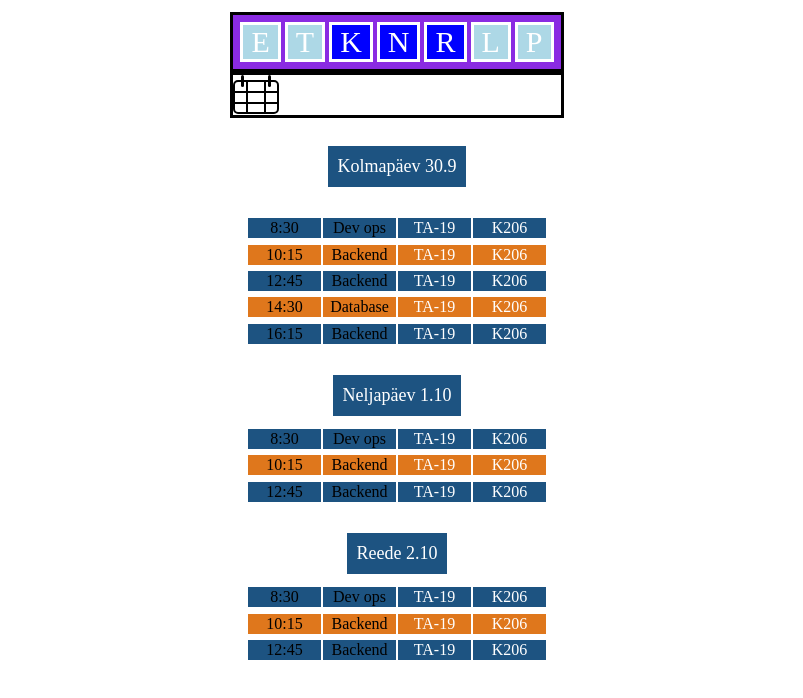
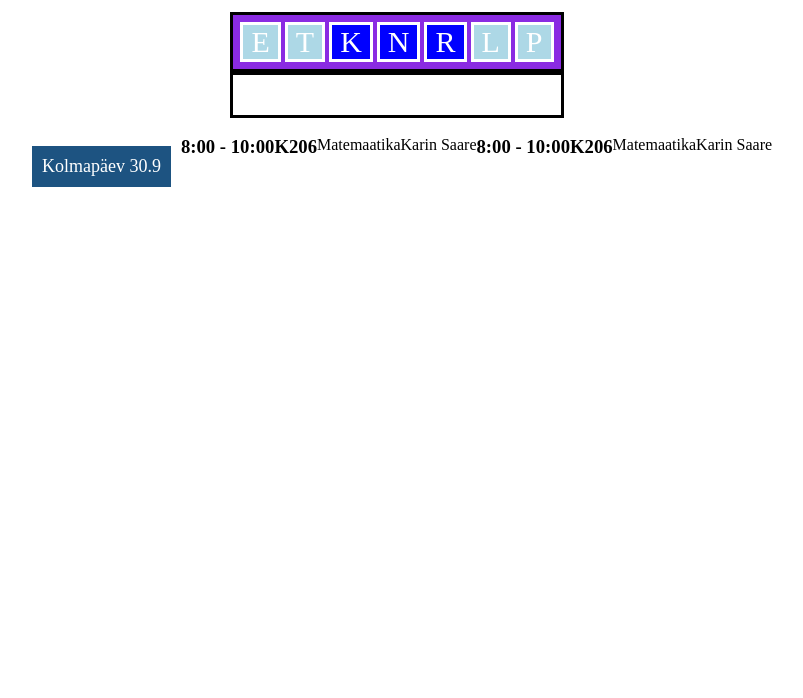
Before and after one commit to ratsepmarkus/Fest-Labs, a plain HTML site: page index.html in a window 1280 px wide. Shown: the whole page, without its empty margins (243-1046 px from the left). Drawn offline with Linux system fonts and the light colour scheme.

Commit message:
Update index.html

```diff
--- a/index.html
+++ b/index.html
@@ -39,100 +39,38 @@
                       <div class="Day2">P</div>
                   </a>
                 </div>
-
               <div class="calender">
-                <svg width="46" height="39" viewBox="0 0 46 39" fill="none" xmlns="http://www.w3.org/2000/svg">
-                  <rect x="1" y="6" width="44" height="32" rx="4" stroke="black" stroke-width="2" stroke-linecap="round"/>
-                  <line x1="9.5" y1="1.5" x2="9.5" y2="10.5" stroke="black" stroke-width="3" stroke-linecap="round" stroke-linejoin="round"/>
-                  <line x1="36.5" y1="1.5" x2="36.5" y2="10.5" stroke="black" stroke-width="3" stroke-linecap="round" stroke-linejoin="round"/>
-                  <path d="M32 5L32 39" stroke="black" stroke-width="2"/>
-                  <line x1="14" y1="5" x2="14" y2="39" stroke="black" stroke-width="2"/>
-                  <line y1="17" x2="46" y2="17" stroke="black" stroke-width="2"/>
-                  <line y1="28" x2="46" y2="28" stroke="black" stroke-width="2"/>
-                  </svg>
               </div>
-
             </div>
             <a href="index.html"><img class="Magni" src="img/magni.jpg" alt=""></img>
             </a>
-            <div>
-
+            <div class="dayy">
                 <div class="Week">Kolmapäev  30.9</div>
-
+                <div class="hourBox">
+                    <div class="firstRow">
+                        <h3>8:00 - 10:00</h3>
+                        <h3> K206</h3>
                     </div>
-            <br>
-            <div class="lessonBox">
-                <div class="lessonInfo" class="timeDiv"> 8:30</div>
-                <div class=" lessonInfo" class="lessonDiv">Dev ops</div>
-                <div class="lessonInfo" class="RoomDiv"><a href="index4.html">TA-19</a></div>
-                <div class="lessonInfo" class="groupDiv"><a href="index5.html">K206</a></div>
+                    <div class="secondRow">
+                        <p>Matemaatika</p>
                     </div>
-            <div class="lessonBox2">
-                <div class="lessonInfo" class="timeDiv">10:15</div>
-                <div class=" lessonInfo" class="lessonDiv">Backend</div>
-                <div class="lessonInfo" class="RoomDiv"><a href="index4.html">TA-19</a></div>
-                <div class="lessonInfo" class="groupDiv"><a href="index5.html">K206</a></div>
+                    <div class="teacher">
+                        <p>Karin Saare</p>
                     </div>
-            <div class="lessonBox">
-                <div class="lessonInfo" class="timeDiv">12:45</div>
-                <div class=" lessonInfo" class="lessonDiv">Backend</div>
-                <div class="lessonInfo" class="RoomDiv"><a href="index4.html">TA-19</a></div>
-                <div class="lessonInfo" class="groupDiv"><a href="index5.html">K206</a></div>
                 </div>
-            <div class="lessonBox2">
-                <div class="lessonInfo" class="timeDiv">14:30</div>
-                <div class=" lessonInfo" class="lessonDiv">Database</div>
-                <div class="lessonInfo" class="RoomDiv"><a href="index4.html">TA-19</a></div>
-                <div class="lessonInfo" class="groupDiv"><a href="index5.html">K206</a></div>
+                <div class="hourBox">
+                    <div class="firstRow">
+                        <h3>8:00 - 10:00</h3>
+                        <h3> K206</h3>
                     </div>
-            <div class="lessonBox">
-                <div class="lessonInfo" class="timeDiv">16:15</div>
-                <div class=" lessonInfo" class="lessonDiv">Backend</div>
-                <div class="lessonInfo" class="RoomDiv"><a href="index4.html">TA-19</a></div>
-                <div class="lessonInfo" class="groupDiv"><a href="index5.html">K206</a></div>
+                    <div class="secondRow">
+                        <p>Matemaatika</p>
                     </div>
-            <br>
-            <div class="Week">Neljapäev 1.10</div>
-            <div class="lessonBox">
-                <div class="lessonInfo" class="timeDiv"> 8:30</div>
-                <div class=" lessonInfo" class="lessonDiv">Dev ops</div>
-                <div class="lessonInfo" class="RoomDiv"><a href="index4.html">TA-19</a></div>
-                <div class="lessonInfo" class="groupDiv"><a href="index5.html">K206</a></div>
+                    <div class="teacher">
+                        <p>Karin Saare</p>
                     </div>
-            <div class="lessonBox2">
-                <div class="lessonInfo" class="timeDiv">10:15</div>
-                <div class=" lessonInfo" class="lessonDiv">Backend</div>
-                <div class="lessonInfo" class="RoomDiv"><a href="index4.html">TA-19</a></div>
-                <div class="lessonInfo" class="groupDiv"><a href="index5.html">K206</a></div>
-            </div>
-            <div class="lessonBox">
-                <div class="lessonInfo" class="timeDiv">12:45</div>
-                <div class=" lessonInfo" class="lessonDiv">Backend</div>
-                <div class="lessonInfo" class="RoomDiv"><a href="index4.html">TA-19</a></div>
-                <div class="lessonInfo" class="groupDiv"><a href="index5.html">K206</a></div>
-            </div>
-            <br>
-            <div class="Week">Reede 2.10</div>
-            <div class="lessonBox">
-                <div class="lessonInfo" class="timeDiv"> 8:30</div>
-                <div class=" lessonInfo" class="lessonDiv">Dev ops</div>
-                <div class="lessonInfo" class="RoomDiv"><a href="index4.html">TA-19</a></div>
-                <div class="lessonInfo" class="groupDiv"><a href="index5.html">K206</a></div>
-            </div>
-            <div class="lessonBox2">
-                <div class="lessonInfo" class="timeDiv">10:15</div>
-                <div class=" lessonInfo" class="lessonDiv">Backend</div>
-                <div class="lessonInfo" class="RoomDiv"><a href="index4.html">TA-19</a></div>
-                <div class="lessonInfo" class="groupDiv"><a href="index5.html">K206</a></div>
-            </div>
-            <div class="lessonBox">
-                <div class="lessonInfo" class="timeDiv">12:45</div>
-                <div class=" lessonInfo" class="lessonDiv">Backend</div>
-                <div class="lessonInfo" class="RoomDiv"><a href="index4.html">TA-19</a></div>
-                <div class="lessonInfo" class="groupDiv"><a href="index5.html">K206</a></div>
             </div>
         </div>
     </div>
 </body>
-
 </html>
```
Lines whose indentation alone changed are shown as unchanged.
